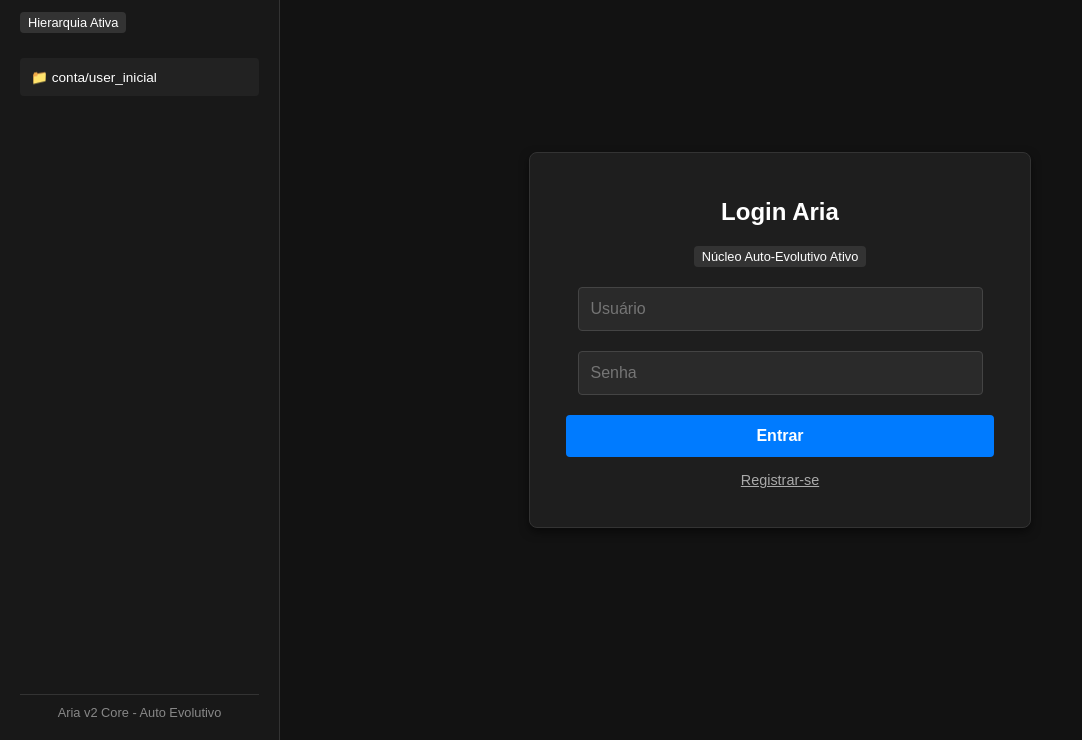
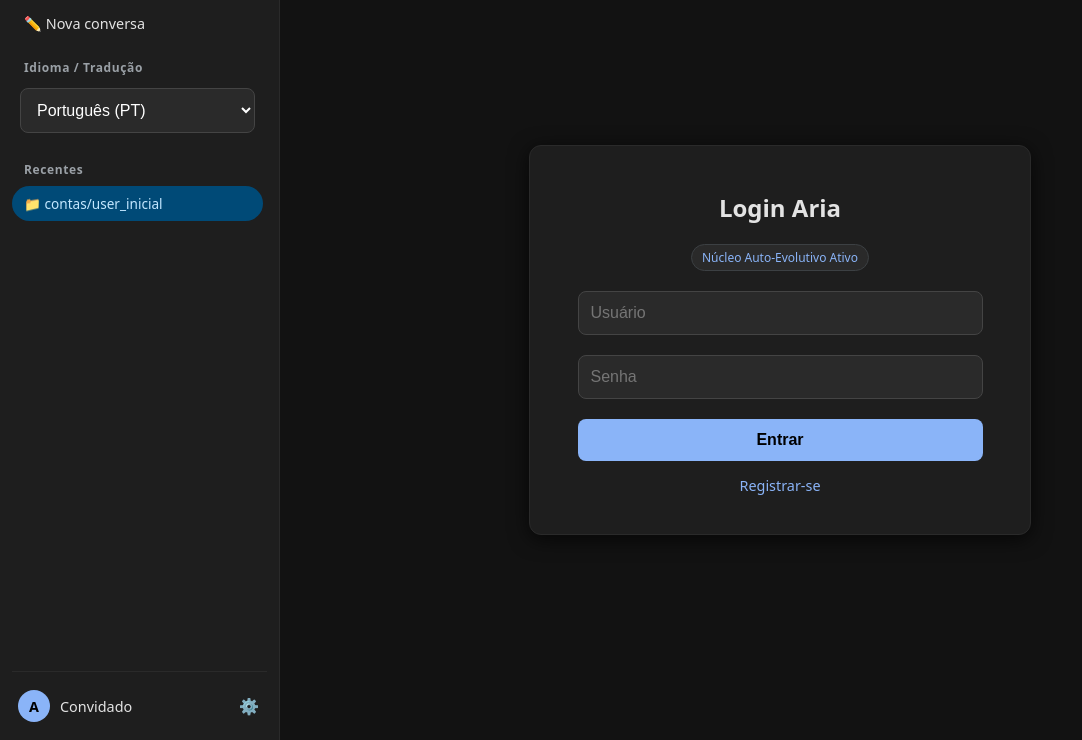
Before and after one commit to one-mapas-officeal/one-mapas-officeal.github.io, a plain HTML site: page ia-auto-evoludiva/index.html in a window 1280 px wide. Shown: the part 60-800 px from the top of the page, without its empty margins (0-1082 px from the left). Drawn offline with Linux system fonts and the light colour scheme.

Commit message:
Update index.html

```diff
--- a/ia-auto-evoludiva/index.html
+++ b/ia-auto-evoludiva/index.html
@@ -6,8 +6,8 @@
     <style>
         body {
             background: #121212;
-            color: #fff;
-            font-family: sans-serif;
+            color: #e3e3e3;
+            font-family: system-ui, -apple-system, BlinkMacSystemFont, 'Segoe UI', Roboto, sans-serif;
             margin: 0;
             padding: 0;
             display: flex;
@@ -15,48 +15,149 @@
             overflow: hidden;
         }
 
-        /* BARRA LATERAL (SIDEBAR) */
+        /* BARRA LATERAL ESTILO GEMINI */
         .sidebar {
             width: 280px;
-            background: #181818;
-            border-right: 1px solid #333;
+            background: #1e1e1e;
+            border-right: 1px solid #2a2a2a;
             display: flex;
             flex-direction: column;
             justify-content: space-between;
-            padding: 20px;
+            padding: 12px;
             box-sizing: border-box;
+            user-select: none;
         }
-        .sidebar h3 {
-            margin-top: 0;
-            color: #007bff;
-            font-size: 1.2em;
-            border-bottom: 1px solid #333;
-            padding-bottom: 10px;
+
+        .sidebar-top {
+            display: flex;
+            flex-direction: column;
+            gap: 4px;
+            overflow-y: auto;
+            flex-grow: 1;
+            padding-right: 4px;
         }
-        .history-list {
-            flex-grow: 1;
-            overflow-y: auto;
-            margin-top: 15px;
+
+        .sidebar-top::-webkit-scrollbar {
+            width: 6px;
         }
-        .history-item {
-            padding: 10px;
+        .sidebar-top::-webkit-scrollbar-thumb {
+            background: #333;
+            border-radius: 3px;
+        }
+
+        .brand-header {
+            display: flex;
+            align-items: center;
+            justify-content: space-between;
+            padding: 8px 12px;
             margin-bottom: 8px;
-            background: #222;
-            border-radius: 4px;
-            font-size: 0.85em;
+        }
+
+        .brand-title {
+            font-size: 1.1rem;
+            font-weight: 500;
+            color: #f1f3f4;
+            display: flex;
+            align-items: center;
+            gap: 8px;
+        }
+
+        .brand-title span {
+            color: #8ab4f8;
+        }
+
+        .nav-item {
+            display: flex;
+            align-items: center;
+            gap: 12px;
+            padding: 10px 12px;
+            border-radius: 9999px;
+            color: #e3e3e3;
+            font-size: 0.9rem;
             cursor: pointer;
-            border: 1px solid transparent;
+            text-decoration: none;
+            transition: background 0.2s;
         }
-        .history-item:hover {
-            border-color: #007bff;
+
+        .nav-item:hover {
             background: #2a2a2a;
         }
+
+        .section-title {
+            font-size: 0.75rem;
+            font-weight: 600;
+            color: #9aa0a6;
+            padding: 12px 12px 4px 12px;
+            letter-spacing: 0.05em;
+        }
+
+        .history-item {
+            padding: 8px 12px;
+            border-radius: 9999px;
+            font-size: 0.85rem;
+            color: #c4c7c5;
+            cursor: pointer;
+            white-space: nowrap;
+            overflow: hidden;
+            text-overflow: ellipsis;
+            transition: background 0.2s;
+        }
+
+        .history-item:hover {
+            background: #2a2a2a;
+            color: #fff;
+        }
+
+        .history-item.active {
+            background: #004a77;
+            color: #c2e7ff;
+        }
+
         .sidebar-footer {
-            border-top: 1px solid #333;
-            padding-top: 10px;
-            font-size: 0.8em;
-            color: #888;
-            text-align: center;
+            border-top: 1px solid #2a2a2a;
+            padding-top: 12px;
+            display: flex;
+            align-items: center;
+            justify-content: space-between;
+        }
+
+        .user-profile {
+            display: flex;
+            align-items: center;
+            gap: 10px;
+            padding: 6px;
+            font-size: 0.9rem;
+            color: #e3e3e3;
+        }
+
+        .user-avatar {
+            width: 32px;
+            height: 32px;
+            background: #8ab4f8;
+            color: #000;
+            border-radius: 50%;
+            display: flex;
+            align-items: center;
+            justify-content: center;
+            font-weight: bold;
+        }
+
+        .settings-btn {
+            background: none;
+            border: none;
+            color: #9aa0a6;
+            cursor: pointer;
+            padding: 8px;
+            border-radius: 50%;
+            display: flex;
+            align-items: center;
+            justify-content: center;
+            width: auto;
+            margin: 0;
+        }
+        .settings-btn:hover {
+            background: #2a2a2a;
+            color: #fff;
         }
 
         /* ÁREA PRINCIPAL */
@@ -72,84 +173,117 @@
             width: 100%;
             max-width: 450px;
             padding: 25px;
-            border: 1px solid #333;
+            border: 1px solid #2a2a2a;
             background: #1e1e1e;
-            border-radius: 8px;
-            box-shadow: 0 4px 10px rgba(0,0,0,0.5);
+            border-radius: 12px;
+            box-shadow: 0 4px 20px rgba(0,0,0,0.7);
             text-align: center;
         }
 
-        input, textarea {
+        input, textarea, select {
             width: 90%;
             padding: 12px;
             margin: 10px 0;
             background: #2a2a2a;
             border: 1px solid #444;
             color: #fff;
-            border-radius: 4px;
+            border-radius: 8px;
             font-size: 1em;
             box-sizing: border-box;
+            outline: none;
+        }
+        input:focus, textarea:focus, select:focus {
+            border-color: #8ab4f8;
         }
 
         button {
-            width: 95%;
+            width: 90%;
             padding: 12px;
             margin-top: 10px;
-            background: #007bff;
-            color: white;
+            background: #8ab4f8;
+            color: #000;
             border: none;
             cursor: pointer;
-            border-radius: 4px;
+            border-radius: 8px;
             font-weight: bold;
             font-size: 1em;
+            transition: background 0.2s;
         }
-        button:hover { background: #0056b3; }
+        button:hover { background: #aecbfa; }
 
-        .btn-danger { background: #d9534f; }
-        .btn-danger:hover { background: #c9302c; }
+        .btn-danger { background: #f28b82; color: #000; }
+        .btn-danger:hover { background: #f6aea9; }
 
-        #btn-toggle { cursor: pointer; color: #aaa; margin-top: 15px; font-size: 0.9em; text-decoration: underline; }
+        #btn-toggle { cursor: pointer; color: #8ab4f8; margin-top: 15px; font-size: 0.9em; text-decoration: none; }
+        #btn-toggle:hover { text-decoration: underline; }
         .hidden { display: none; }
 
         .output-box {
             margin-top: 15px;
             padding: 15px;
-            background: #111;
-            border: 1px dashed #555;
+            background: #121212;
+            border: 1px solid #333;
             text-align: left;
             word-break: break-all;
             font-size: 0.9em;
             max-height: 200px;
             overflow-y: auto;
-            border-radius: 4px;
+            border-radius: 8px;
         }
 
         .status-badge {
-            font-size: 0.8em;
-            padding: 3px 8px;
-            border-radius: 4px;
-            background: #333;
+            font-size: 0.75em;
+            padding: 4px 10px;
+            border-radius: 9999px;
+            background: #2a2a2a;
+            color: #8ab4f8;
             display: inline-block;
             margin-bottom: 10px;
+            border: 1px solid #3c4043;
         }
     </style>
 </head>
 <body>
 
+    <!-- BARRA LATERAL ESTILO GEMINI -->
     <div class="sidebar">
-        <div>
-            <h3>Painel de Pastas</h3>
-            <div class="status-badge">Hierarquia Ativa</div>
+        <div class="sidebar-top">
+            <div class="brand-header">
+                <div class="brand-title">✨ <span>Aria</span></div>
+            </div>
+
+            <div class="nav-item" onclick="novaConversa()">
+                ✏️ Nova conversa
+            </div>
+
+            <div class="section-title">Idioma / Tradução</div>
+            <div style="padding: 0 8px;">
+                <select id="idioma-select" style="width: 100%; margin: 4px 0 12px 0;">
+                    <option value="pt" selected>Português (PT)</option>
+                    <option value="en">English (EN)</option>
+                    <option value="es">Español (ES)</option>
+                    <option value="fr">Français (FR)</option>
+                </select>
+            </div>
+
+            <div class="section-title">Recentes</div>
             <div class="history-list" id="sidebar-history">
-                <div class="history-item">📁 conta/user_inicial</div>
+                <div class="history-item active">📁 contas/user_inicial</div>
             </div>
         </div>
+
         <div class="sidebar-footer">
-            Aria v2 Core - Auto Evolutivo
+            <div class="user-profile">
+                <div class="user-avatar" id="avatar-letra">A</div>
+                <span id="label-usuario">Convidado</span>
+            </div>
+            <button class="settings-btn" title="Configurações">⚙️</button>
         </div>
     </div>
 
+    <!-- ÁREA PRINCIPAL -->
     <div class="main-content">
+        <!-- TELA DE LOGIN / REGISTRO -->
         <div class="container" id="auth-box">
             <h2 id="titulo">Login Aria</h2>
             <span class="status-badge">Núcleo Auto-Evolutivo Ativo</span>
@@ -159,8 +293,9 @@
             <p id="btn-toggle" onclick="alternarTela()">Registrar-se</p>
         </div>
 
+        <!-- PAINEL PRINCIPAL DO USUÁRIO E EVOLUÇÃO DAS IAs -->
         <div class="container hidden" id="chat-box">
-            <h2>Painel Aria - <span id="span-user" style="color: #007bff;"></span></h2>
+            <h2>Painel Aria - <span id="span-user" style="color: #8ab4f8;"></span></h2>
             <div class="status-badge">Pasta de Testes & Hierarquia Evolutiva</div>
 
             <textarea id="pergunta" rows="3" placeholder="Digite sua busca ou comando para a IA..."></textarea>
@@ -188,23 +323,26 @@
         function enviarAuth() {
             const user = document.getElementById('user').value.trim();
             const pass = document.getElementById('pass').value.trim();
+            const lang = document.getElementById('idioma-select').value;
 
             if(!user || !pass) {
                 alert("Por favor, preencha todos os campos!");
                 return;
             }
 
-            fetch(`${API_URL}/?id=${encodeURIComponent(user)}&senha=${encodeURIComponent(pass)}`)
+            fetch(`${API_URL}/?id=${encodeURIComponent(user)}&senha=${encodeURIComponent(pass)}&lang=${lang}`)
             .then(response => response.text())
             .then(htmlResposta => {
                 usuarioAtual = user;
                 document.getElementById('span-user').innerText = user;
+                document.getElementById('label-usuario').innerText = user;
+                document.getElementById('avatar-letra').innerText = user.charAt(0).toUpperCase();
+
                 document.getElementById('auth-box').classList.add('hidden');
                 document.getElementById('chat-box').classList.remove('hidden');
 
-                // Adiciona item na barra lateral
                 const sidebarHistory = document.getElementById('sidebar-history');
-                sidebarHistory.innerHTML += `<div class="history-item">📁 contas/user_${user}</div>`;
+                sidebarHistory.innerHTML += `<div class="history-item active">📁 contas/user_${user}</div>`;
             })
             .catch(err => {
                 console.error("Erro de conexão:", err);
@@ -214,11 +352,12 @@
 
         function enviarBusca() {
             const query = document.getElementById('pergunta').value.trim();
+            const lang = document.getElementById('idioma-select').value;
             if(!query) return;
 
             document.getElementById('resultado-pesquisa').innerHTML = "Processando via sub-IAs e hierarquia de testes...";
 
-            fetch(`${API_URL}/?id=${encodeURIComponent(usuarioAtual)}&pergunta=${encodeURIComponent(query)}`)
+            fetch(`${API_URL}/?id=${encodeURIComponent(usuarioAtual)}&pergunta=${encodeURIComponent(query)}&lang=${lang}`)
             .then(response => response.text())
             .then(htmlResposta => {
                 const parser = new DOMParser();
@@ -233,10 +372,19 @@
             });
         }
 
+        function novaConversa() {
+            if(usuarioAtual) {
+                document.getElementById('pergunta').value = "";
+                document.getElementById('resultado-pesquisa').innerText = "Aguardando comando do sistema...";
+            }
+        }
+
         function sair() {
             usuarioAtual = "";
             document.getElementById('chat-box').classList.add('hidden');
             document.getElementById('auth-box').classList.remove('hidden');
+            document.getElementById('label-usuario').innerText = "Convidado";
+            document.getElementById('avatar-letra').innerText = "A";
             document.getElementById('pergunta').value = "";
             document.getElementById('resultado-pesquisa').innerText = "Aguardando comando do sistema...";
             document.getElementById('user').value = "";
```
